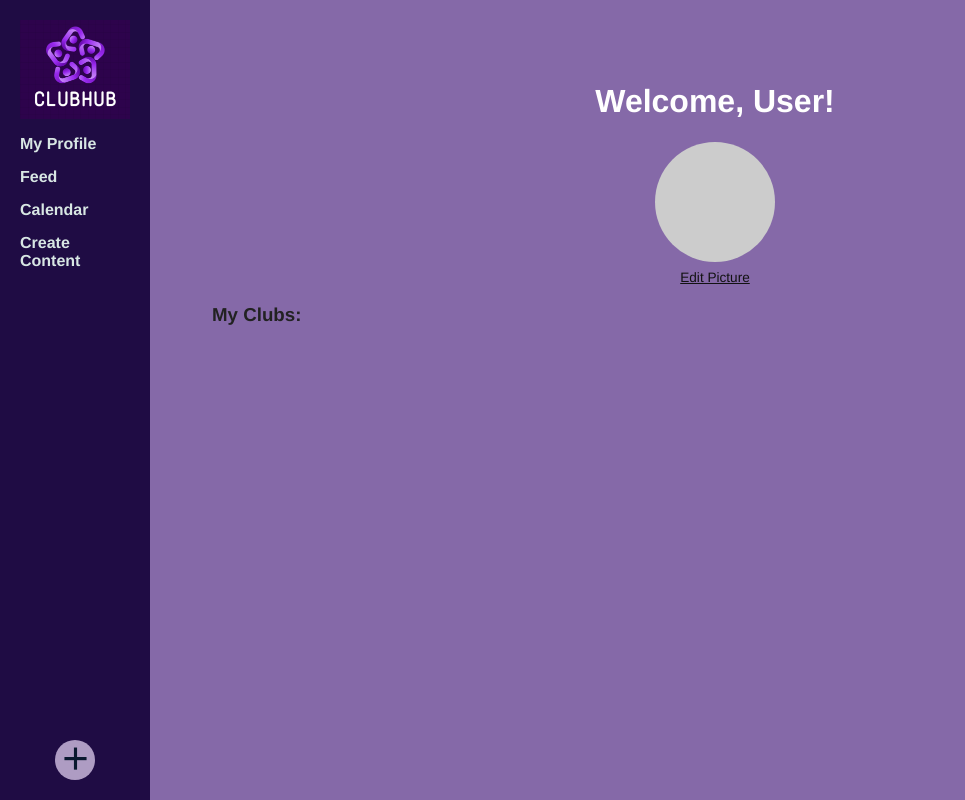
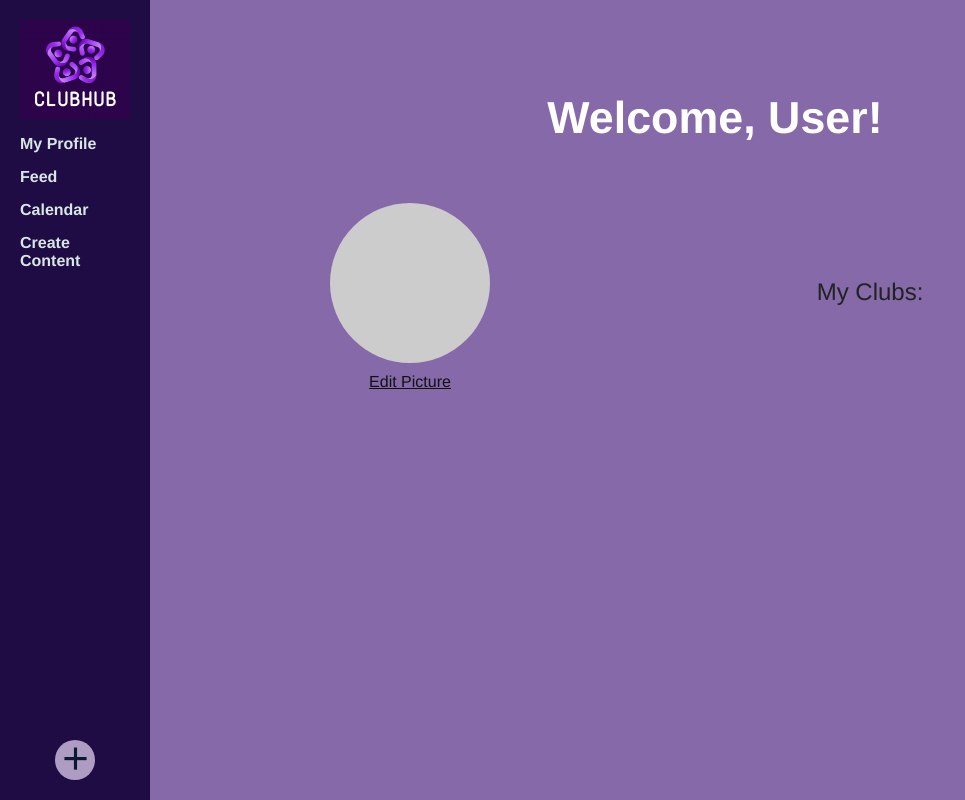
Before and after one commit to bree20005/ClubHub, a React (Create React App) app: page /profile in a window 1280 px wide. Shown: the whole page, without its empty margins (0-965 px from the left). Built offline with nearby package versions, Linux system fonts and the light colour scheme.

Commit message:
updated styling profile page

```diff
--- a/src/components/Profile.js
+++ b/src/components/Profile.js
@@ -17,6 +17,7 @@ function ProfileHeader() {
         return;
       }
 
+      // Load profile info
       const { data, error } = await supabase
         .from('profiles')
         .select('full_name, avatar_url')
@@ -30,25 +31,43 @@ function ProfileHeader() {
         setAvatarUrl(data.avatar_url || '');
       }
 
+      // Load user club memberships
       const { data: memberships, error: membershipError } = await supabase
         .from('user_clubs')
         .select('club_id, clubs(name, logo_url)')
         .eq('user_id', user.id);
 
-
       if (membershipError) {
         console.error('Error fetching clubs:', membershipError.message);
-      } else {
-        setClubs(memberships.map((m) => ({
+        return;
+      }
+
+      // Load admin clubs
+      const { data: adminClubs, error: adminError } = await supabase
+        .from('club_admins')
+        .select('club_id')
+        .eq('user_id', user.id);
+
+      if (adminError) {
+        console.error('Error fetching admin clubs:', adminError.message);
+        return;
+      }
+
+      const adminClubIds = new Set(adminClubs.map(entry => entry.club_id));
+
+      // Add admin status to each club
+      const clubsWithStatus = memberships.map(m => ({
         ...m.clubs,
         id: m.club_id,
-          is_clicked: m.is_clicked,
-        })));
-      }
+        isAdmin: adminClubIds.has(m.club_id)
+      }));
+
+      setClubs(clubsWithStatus);
     };
 
     loadProfile();
   }, []);
+
 
   const handleAvatarUpload = async (event) => {
     const file = event.target.files[0];
@@ -72,28 +91,46 @@ function ProfileHeader() {
 // this is for the checkmark to confirm that the user agrees with terms and conditions
 
   //the header 3 needs to be fixed but it wont let me directly comment next to it
+  console.log('clubs:', clubs);
   return (
-    <div className="profile-page">
-  <div className="profile-left">
-    <h1 style={{ color: 'white', textAlign: 'center' }}>Welcome, {fullName || 'User'}!</h1>
+    <div className="profile-page" style={{ textAlign: 'center', color: 'white'}}>
+      <h1 style={{ fontSize: '2.8rem' }}>Welcome, {fullName || 'User'}!</h1>
+
+      <div
+        style={{
+          display: 'flex',
+          justifyContent: 'center',
+          alignItems: 'center',
+          gap: '150px',
+          marginTop: '40px',
+        }}
+      >
+        {/* Profile Picture */}
+        <div style={{ flexShrink: 0, marginTop: '20px' }}>
           {avatarUrl ? (
             <img
               src={avatarUrl}
               alt="Profile"
-        className="profile-photo"
-        style={{ borderRadius: '50%', width: '120px', height: '120px', display: 'block', margin: '0 auto' }}
+              style={{
+                borderRadius: '50%',
+                width: '160px', // bigger size
+                height: '160px',
+                objectFit: 'cover', // prevent squishing
+                display: 'block',
+                margin: '0 auto',
+              }}
             />
           ) : (
             <div
               style={{
-          width: '120px',
-          height: '120px',
+                width: '160px',
+                height: '160px',
                 borderRadius: '50%',
                 backgroundColor: '#ccc',
                 margin: '0 auto',
-          lineHeight: '120px',
+                lineHeight: '160px',
                 color: '#555',
-          fontSize: '14px',
+                fontSize: '16px',
                 textAlign: 'center',
               }}
             />
@@ -103,10 +140,9 @@ function ProfileHeader() {
             className="edit-picture"
             style={{
               display: 'block',
-        marginTop: '8px',
+              marginTop: '10px',
               color: '#121212',
-        fontSize: '0.85rem',
-        textAlign: 'center',
+              fontSize: '1rem',
               cursor: 'pointer',
               textDecoration: 'underline',
             }}
@@ -121,118 +157,100 @@ function ProfileHeader() {
           />
         </div>
 
-  <div className="profile-right">
-    <h3 style={{ marginBottom: '1rem', color: '#222' }}>My Clubs:</h3>
-    <ul style={{ listStyle: 'none', padding: 0, margin: 0 }}>
+        {/* Clubs List */}
+        <div
+          style={{
+            maxWidth: '460px',
+            width: '100%',
+            display: 'flex',
+            flexDirection: 'column',
+            alignItems: 'center',
+            paddingTop: '10px',
+          }}
+        >
+          <h3 style={{ marginBottom: '1.5rem', color: '#222', fontSize: '1.5rem', fontWeight: 500,}}>My Clubs:</h3>
+          <ul
+            style={{
+              listStyle: 'none',
+              padding: 0,
+              margin: 0,
+              width: '100%',
+            }}
+          >
             {clubs.map((club, index) => (
-        <li key={index} className="club-card" style={{ cursor: 'pointer' }}>
+              <li
+                key={index}
+                className="club-card"
+                style={{
+                  display: 'flex',
+                  alignItems: 'center',
+                  justifyContent: 'space-between',
+                  padding: '20px 24px',
+                  minHeight: '100px',
+                  borderBottom: '1px solid #ddd',
+                  borderRadius: '8px',
+                  backgroundColor: '#f9f9f9',
+                  marginBottom: '24px',
+                  boxSizing: 'border-box',
+                  width: '100%',
+                }}
+              >
+                {/* Left side: logo + name */}
+                <div style={{ display: 'flex', alignItems: 'center', gap: '22px', fontWeight: '200',}}>
                   {club.logo_url ? (
                     <img
                       src={club.logo_url}
                       alt={`${club.name} logo`}
                       style={{
-                width: '36px',
-                height: '36px',
-                marginRight: '12px',
-                borderRadius: '6px',
+                        width: '56px',
+                        height: '56px',
+                        borderRadius: '8px',
                         objectFit: 'cover',
-                flexShrink: 0,
                       }}
                     />
                   ) : (
                     <div
                       style={{
-                width: '36px',
-                height: '36px',
-                marginRight: '12px',
-                borderRadius: '6px',
+                        width: '56px',
+                        height: '56px',
+                        borderRadius: '8px',
                         backgroundColor: '#ccc',
-                flexShrink: 0,
                       }}
                     />
                   )}
-          <span style={{ fontSize: '1.1rem', color: '#333', fontWeight: '600' }}>{club.name}</span>
+
+                  <span
+                    style={{
+                      fontSize: '1.5rem',
+                      color: '#222',
+                      fontWeight: '500',
+                    }}
+                  >
+                    {club.name}
+                  </span>
+                </div>
+
+                {/* Right side: pill badge */}
+                <span
+                  style={{
+                    padding: '10px 20px',
+                    borderRadius: '999px',
+                    fontSize: '1rem',
+                    fontWeight: '500',
+                    backgroundColor: club.isAdmin ? '#1e3a8a' : '#dc2626',
+                    color: '#fff',
+                    whiteSpace: 'nowrap',
+                    transform: 'scale(0.9)'
+                  }}
+                >
+                  {club.isAdmin ? 'Admin' : 'Member'}
+                </span>
               </li>
             ))}
           </ul>
         </div>
       </div>
-
-    // <div>
-    //   <div style={{ textAlign: 'center' }}>
-    //     <h1 style={{ color: 'white' }}>My Profile</h1>
-    //     <br />
-    //     <h3 style={{ color: '#1f0c44', fontSize: '30px' }}>
-    //       Welcome, {fullName || 'User'}!
-    //     </h3>
-    //     {avatarUrl ? (
-    //       <img
-    //         src={avatarUrl}
-    //         alt="Profile"
-    //         className="profile-photo"
-    //         style={{ borderRadius: '50%', width: '120px', height: '120px' }}
-    //       />
-    //     ) : (
-    //       <div
-    //         style={{
-    //           width: '120px',
-    //           height: '120px',
-    //           borderRadius: '50%',
-    //           backgroundColor: '#ccc',
-    //           display: 'inline-block',
-    //           lineHeight: '120px',
-    //           color: '#555',
-    //           fontSize: '14px',
-    //         }}
-    //       />
-    //     )}
-    //     <br />
-    //     <input type="file" onChange={handleAvatarUpload} style={{ marginTop: '10px' }} />
-    //   </div>
-
-    //   <div style={{ textAlign: 'center', marginTop: '20px', color: 'black' }}>
-    //     <h3>My Clubs:</h3>
-    //     <ul style={{ listStyle: 'none', padding: 0 }}>
-    //       {clubs.map((club, index) => (
-    //         <li
-    //           key={index}
-    //           style={{
-    //             display: 'flex',
-    //             alignItems: 'center',
-    //             justifyContent: 'center',
-    //             padding: '6px',
-    //           }}
-    //         >
-    //           {club.logo_url ? (
-    //             <img
-    //               src={club.logo_url}
-    //               alt={`${club.name} logo`}
-    //               style={{
-    //                 width: '36px',
-    //                 height: '36px',
-    //                 marginRight: '10px',
-    //                 borderRadius: '6px',
-    //                 objectFit: 'cover',
-    //                 cursor: 'pointer',
-    //               }}
-    //             />
-    //           ) : (
-    //             <div
-    //               style={{
-    //                 width: '36px',
-    //                 height: '36px',
-    //                 marginRight: '10px',
-    //                 borderRadius: '6px',
-    //                 backgroundColor: '#ccc',
-    //               }}
-    //             />
-    //           )}
-    //           <span>{club.name}</span>
-    //         </li>
-    //       ))}
-    //     </ul>
-    //   </div>
-    // </div>
+    </div>
   );
 }
 
```
Lines whose indentation alone changed are shown as unchanged.
